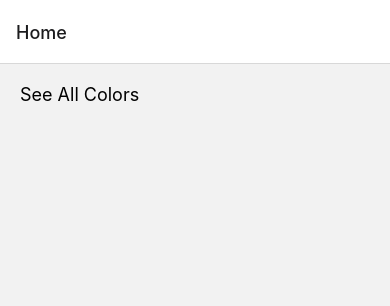
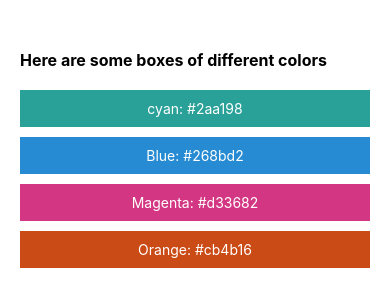
Before and after one commit to Nkaka23dev/React-native-playground, a React Native app: screen / in a window 390 px wide. Shown: the top 306 px of the page. Built offline with nearby package versions, Linux system fonts and the light colour scheme.

Commit message:
feat: done

```diff
--- a/App.js
+++ b/App.js
@@ -1,21 +1,30 @@
-import { NavigationContainer } from '@react-navigation/native'
-import { createStackNavigator } from '@react-navigation/stack';
-import Home from './screens/Home';
-import ColorPalette from './screens/ColorPalette';
+import { View, Text, SafeAreaView, StyleSheet} from 'react-native'
+import React from 'react'
+import ColorBox from './components/ColorBox'
 
-const stack = createStackNavigator()
 
 export default function App() {
   return (
-    <NavigationContainer>
-      <stack.Navigator>
-        <stack.Screen name='Home' component={Home} />
-        <stack.Screen name='ColorPlatte'
-          component={ColorPalette}
-          options={({ route }) => ({
-            title: route.params.paletteName
-          })} />
-      </stack.Navigator>
-    </NavigationContainer>
+   <SafeAreaView >
+    <View >
+      <Text style={styles.titleStyle}>Here are some boxes of different colors</Text>
+    </View>
+   <View style={[{marginTop:10}]}>
+     <ColorBox colorName="cyan" hexCode="#2aa198" />
+     <ColorBox colorName="Blue" hexCode="#268bd2" />
+     <ColorBox colorName="Magenta" hexCode="#d33682" />
+     <ColorBox colorName="Orange" hexCode="#cb4b16" />
+     </View>
+   </SafeAreaView>
   )
 }
+
+const styles = StyleSheet.create({
+  titleStyle: {
+      marginTop: 50,
+      marginHorizontal:20,
+      fontWeight: 'bold',
+      fontSize: 16,
+
+  }
+})
--- /dev/null
+++ b/components/ColorBox.js
@@ -0,0 +1,26 @@
+import { View, Text, StyleSheet } from 'react-native'
+
+export default function ColorBox({colorName, hexCode}) {
+
+  const boxColor = {
+    backgroundColor: hexCode
+  }
+  return (
+    <View style={[styles.container1,boxColor]}>
+    <Text style={styles.text}>{colorName}: {hexCode}</Text>
+   </View>
+  )
+}
+
+const styles = StyleSheet.create({
+  text: {
+    textAlign: 'center',
+    color: 'white'
+  },
+  container1: {
+    marginHorizontal:20,
+    paddingVertical: 10,
+    marginTop: 10
+  },
+
+})
--- a/components/ColorBoxes.js
+++ /dev/null
@@ -1,26 +0,0 @@
-import { View, Text, StyleSheet } from 'react-native'
-import React from 'react'
-
-export default function ColorBoxes({ colorName, hexCode }) {
-    const boxColor = {
-        backgroundColor: hexCode
-    }
-    const textColor = {
-        color: parseInt(hexCode.replace('#', ''), 16) > 0xffffff / 1.1 ? 'black' : 'white'
-    }
-    return (
-        <View style={[boxColor, styles.allBoxes]}>
-            <Text style={[styles.myText, textColor]}>{colorName}: {hexCode}</Text>
-        </View >
-    )
-}
-const styles = StyleSheet.create({
-    allBoxes: {
-        marginTop: 10,
-        paddingVertical: 10,
-        alignItems: 'center',
-    },
-    myText: {
-        color: 'white',
-    },
-})
--- a/package.json
+++ b/package.json
@@ -23,7 +23,8 @@
     "react-native-reanimated": "~3.3.0",
     "react-native-safe-area-context": "4.6.3",
     "react-native-screens": "~3.22.0",
-    "react-native-web": "~0.19.6"
+    "react-native-web": "~0.19.6",
+    "@types/react": "~18.2.14"
   },
   "devDependencies": {
     "@babel/core": "^7.20.0",
--- a/screens/ColorPalette.js
+++ /dev/null
@@ -1,31 +0,0 @@
-import { FlatList, SafeAreaView, StyleSheet, Text } from 'react-native'
-import React from 'react'
-import ColorBoxes from '../components/ColorBoxes'
-
-export default function ColorPalette({ route }) {
-    const { colors, paletteName } = route.params
-    return (
-        <FlatList
-            data={colors}
-            style={styles.container}
-            keyExtractor={item => item.colorName}
-            renderItem={({ item }) => (
-                <ColorBoxes colorName={item.colorName} hexCode={item.hexCode} />
-            )
-            }
-            ListHeaderComponent={< Text style={styles.heading} >{paletteName}</Text >}
-        />
-    )
-}
-const styles = StyleSheet.create({
-    heading: {
-        fontWeight: '700',
-        fontSize: 20,
-        justifyContent: 'center',
-        paddingTop: 5
-    },
-    container: {
-        backgroundColor: 'white',
-        paddingHorizontal: 15
-    }
-})
--- a/screens/Home.js
+++ /dev/null
@@ -1,43 +0,0 @@
-import { View, Text, StyleSheet } from 'react-native'
-import React from 'react'
-import { TouchableOpacity } from 'react-native'
-
-export default function Home({ navigation }) {
-    return (
-        <View>
-            <TouchableOpacity onPress={() => {
-                navigation.navigate('ColorPlatte', {
-                    paletteName: 'All Colors',
-                    colors: COLORS
-                })
-            }}>
-                <Text style={styles.myText}>See All Colors</Text>
-            </TouchableOpacity>
-        </View>
-    )
-}
-const styles = StyleSheet.create({
-    myText: {
-        fontSize: 18,
-        padding: 20
-    }
-});
-
-export const COLORS = [
-    { colorName: 'Base03', hexCode: '#002b36' },
-    { colorName: 'Base02', hexCode: '#073642' },
-    { colorName: 'Base01', hexCode: '#586e75' },
-    { colorName: 'Base00', hexCode: '#657b83' },
-    { colorName: 'Base0', hexCode: '#839496' },
-    { colorName: 'Base1', hexCode: '#93a1a1' },
-    { colorName: 'Base2', hexCode: '#eee8d5' },
-    { colorName: 'Base3', hexCode: '#fdf6e3' },
-    { colorName: 'Yellow', hexCode: '#b58900' },
-    { colorName: 'Orange', hexCode: '#cb4b16' },
-    { colorName: 'Red', hexCode: '#dc322f' },
-    { colorName: 'Magenta', hexCode: '#d33682' },
-    { colorName: 'Violet', hexCode: '#6c71c4' },
-    { colorName: 'Blue', hexCode: '#268bd2' },
-    { colorName: 'Cyan', hexCode: '#2aa198' },
-    { colorName: 'Green', hexCode: '#859900' },
-];
--- /dev/null
+++ b/tsconfig.json
@@ -0,0 +1,4 @@
+{
+  "compilerOptions": {},
+  "extends": "expo/tsconfig.base"
+}
```
Also changed, not shown: 1 other file (tests, documents, lock files or other folders).
